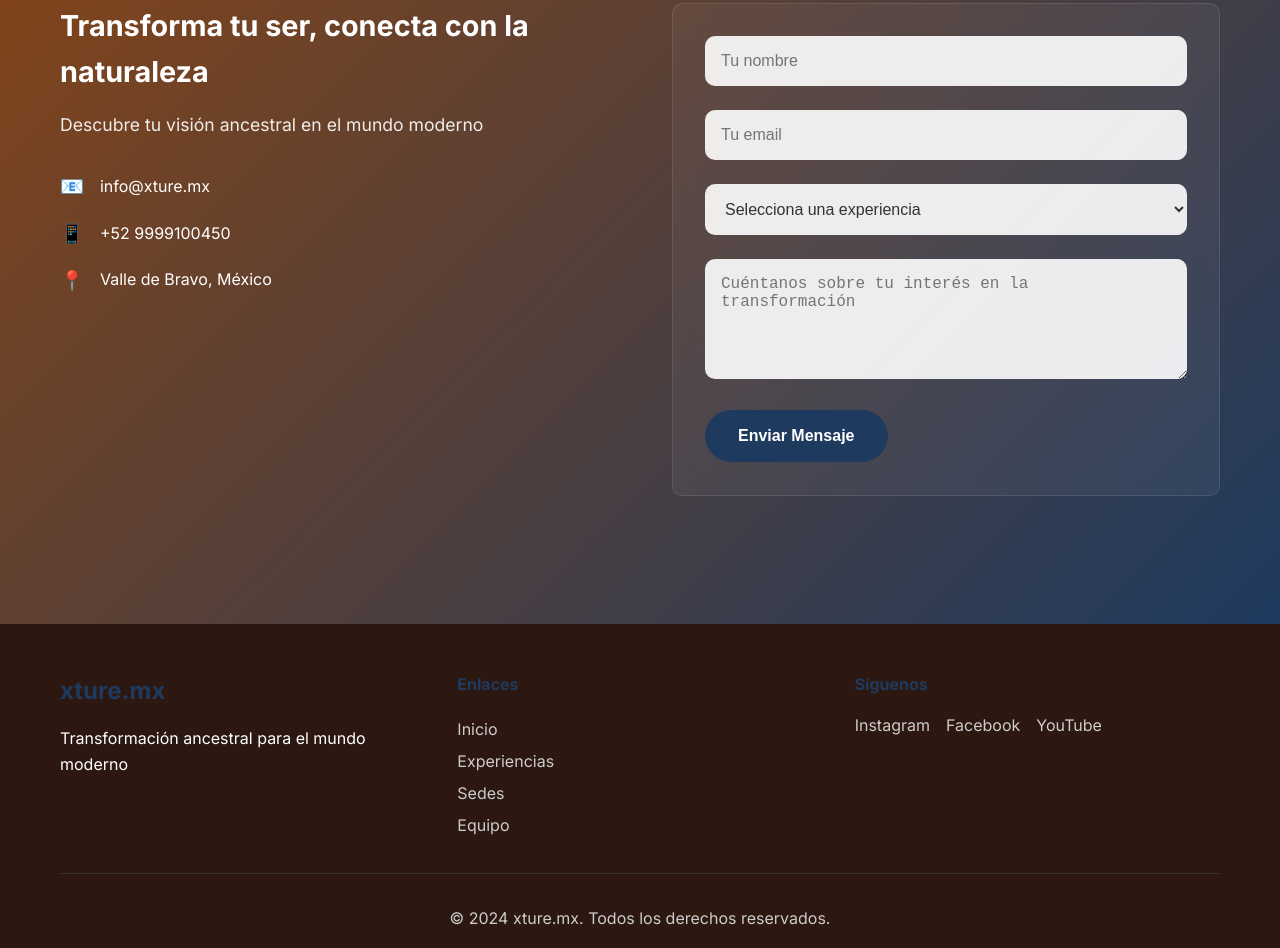
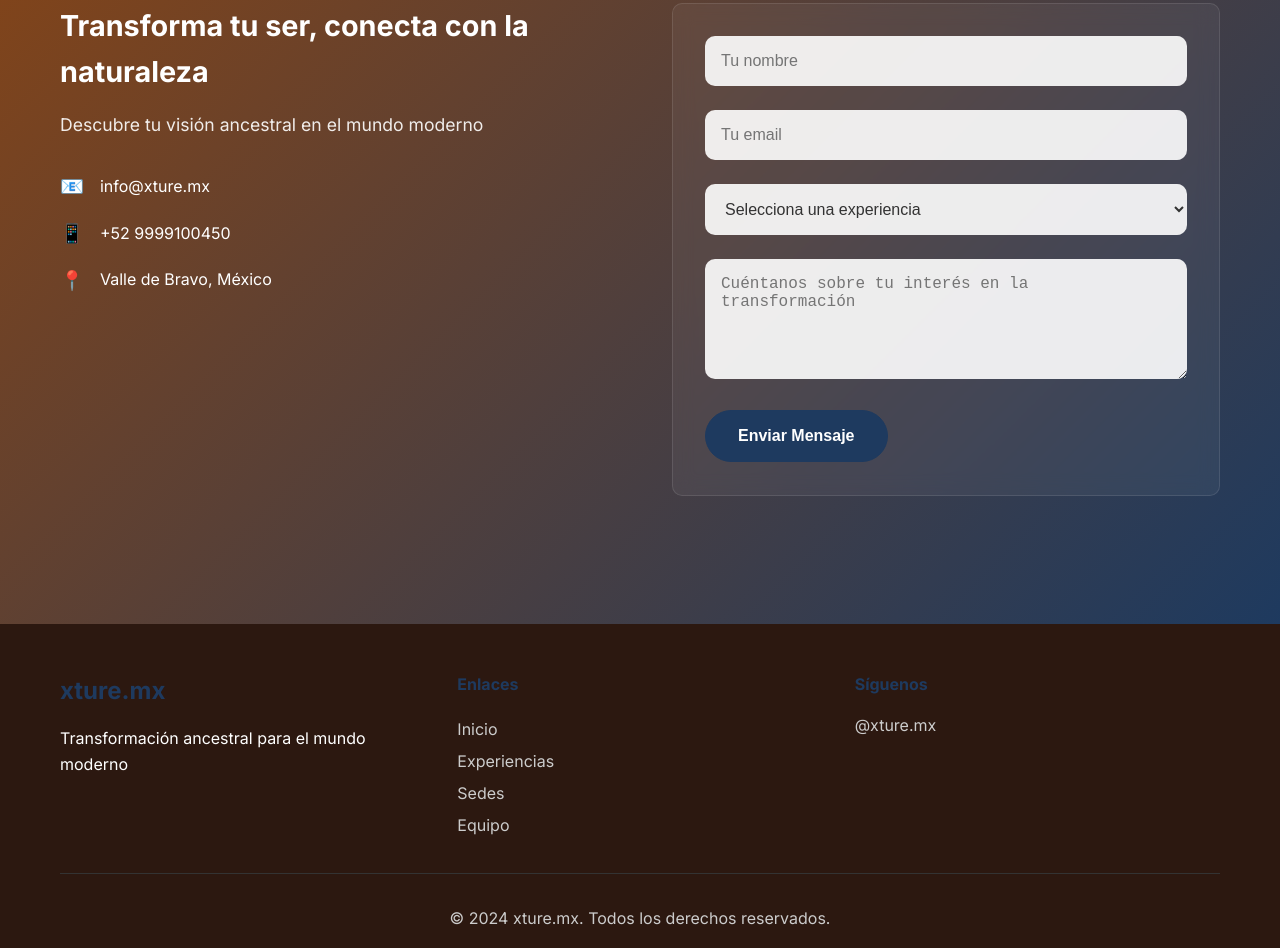
Before and after one commit to ourfire/xture-landing, a plain HTML site: page index.html in a window 1280 px wide. Shown: the part 4288-5236 px from the top of the page. Drawn offline with Linux system fonts and the light colour scheme.

Commit message:
Update social media: Only Instagram @xture.mx

```diff
--- a/index.html
+++ b/index.html
@@ -256,9 +256,7 @@
                 <div class="footer-social">
                     <h4>Síguenos</h4>
                     <div class="social-links">
-                        <a href="#" class="social-link">Instagram</a>
-                        <a href="#" class="social-link">Facebook</a>
-                        <a href="#" class="social-link">YouTube</a>
+                        <a href="https://instagram.com/xture.mx" target="_blank" class="social-link">@xture.mx</a>
                     </div>
                 </div>
             </div>
```
